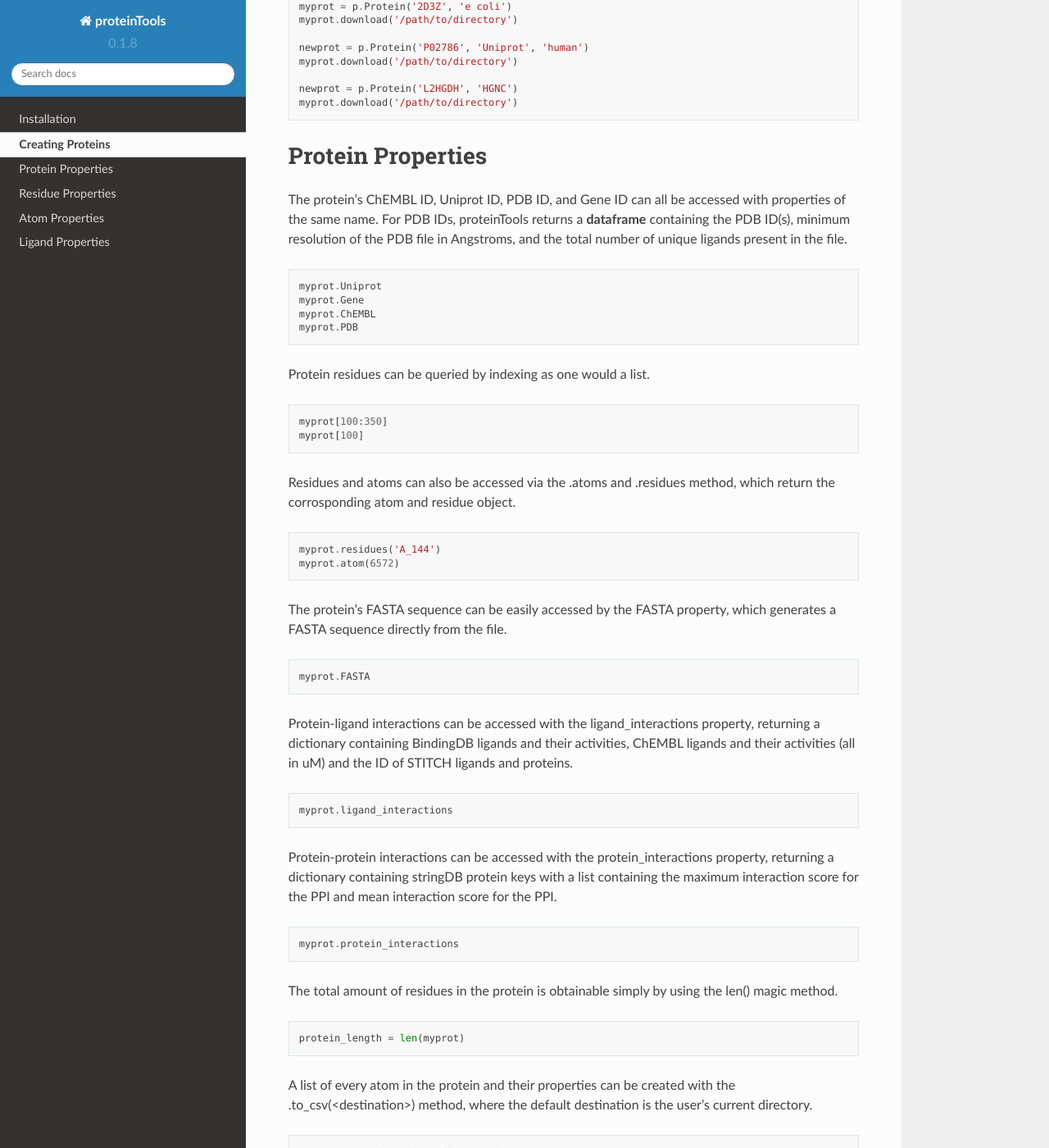
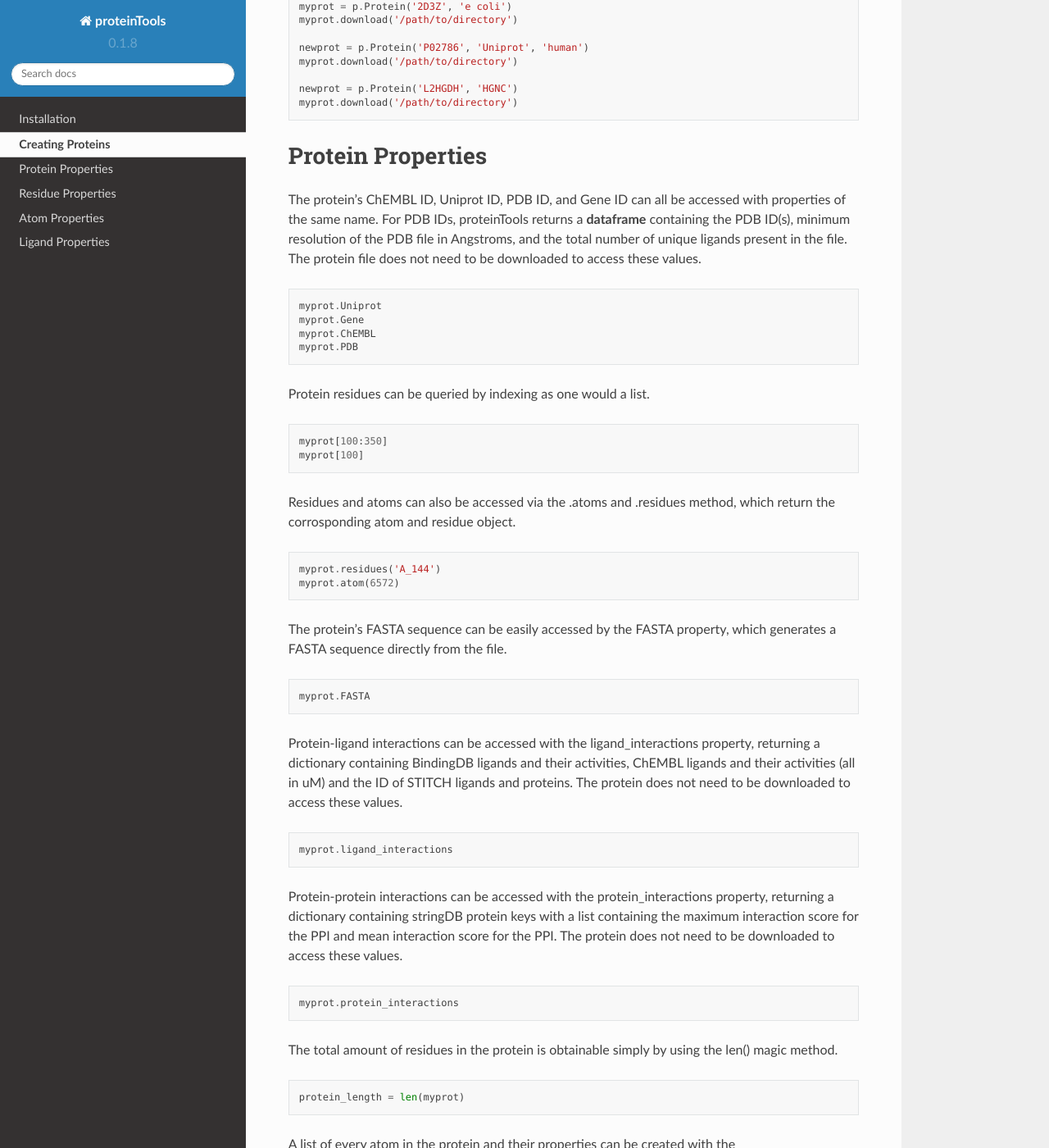
Before and after one commit to tiger1deF/proteinTools, a Sphinx documentation site: the page built from docs/source/documentation.rst, in a window 1280 px wide and 1400 px high, scrolled down 509 px. Shown: the whole window at 82% size. Built offline with Sphinx 7.4.7 and the Read the Docs theme 2.0.0, drawn with Linux system fonts in a browser that asks for light colours.

Commit message:
Update documentation.rst

```diff
--- a/docs/source/documentation.rst
+++ b/docs/source/documentation.rst
@@ -22,7 +22,7 @@ The protein file can than be downloaded to a directory (default the user's curre
 
 Protein Properties
 ------------------
-The protein's ChEMBL ID, Uniprot ID, PDB ID, and Gene ID can all be accessed with properties of the same name. For PDB IDs, proteinTools returns a **dataframe** containing the PDB ID(s), minimum resolution of the PDB file in Angstroms, and the total number of unique ligands present in the file.
+The protein's ChEMBL ID, Uniprot ID, PDB ID, and Gene ID can all be accessed with properties of the same name. For PDB IDs, proteinTools returns a **dataframe** containing the PDB ID(s), minimum resolution of the PDB file in Angstroms, and the total number of unique ligands present in the file. The protein file does not need to be downloaded to access these values.
 
 .. code-block:: python
 
@@ -51,13 +51,13 @@ The protein's FASTA sequence can be easily accessed by the FASTA property, which
 
    myprot.FASTA
 
-Protein-ligand interactions can be accessed with the ligand_interactions property, returning a dictionary containing BindingDB ligands and their activities, ChEMBL ligands and their activities (all in uM) and the ID of STITCH ligands and proteins.
+Protein-ligand interactions can be accessed with the ligand_interactions property, returning a dictionary containing BindingDB ligands and their activities, ChEMBL ligands and their activities (all in uM) and the ID of STITCH ligands and proteins. The protein does not need to be downloaded to access these values.
 
 .. code-block:: python
 
    myprot.ligand_interactions
 
-Protein-protein interactions can be accessed with the protein_interactions property, returning a dictionary containing stringDB protein keys with a list containing the maximum interaction score for the PPI and mean interaction score for the PPI.
+Protein-protein interactions can be accessed with the protein_interactions property, returning a dictionary containing stringDB protein keys with a list containing the maximum interaction score for the PPI and mean interaction score for the PPI. The protein does not need to be downloaded to access these values.
 
 .. code-block:: python
 
```
